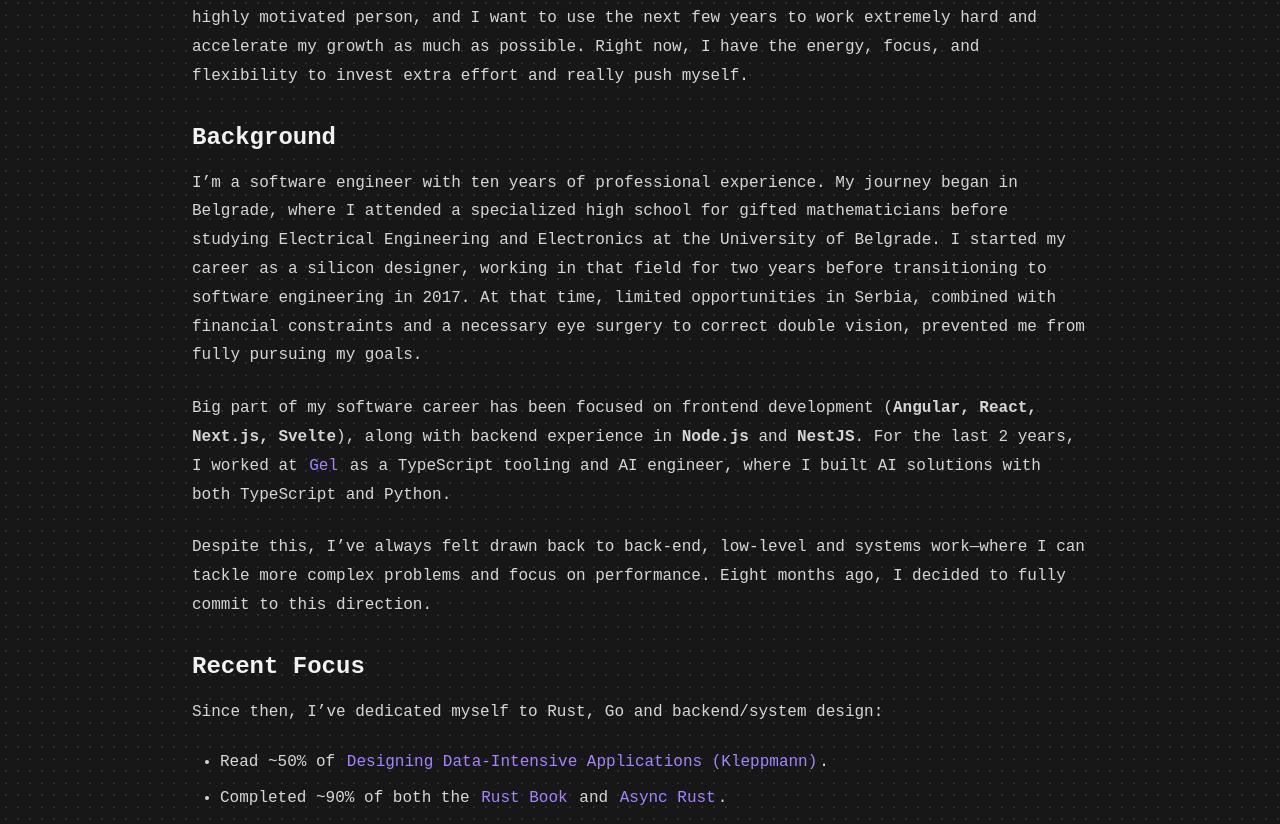
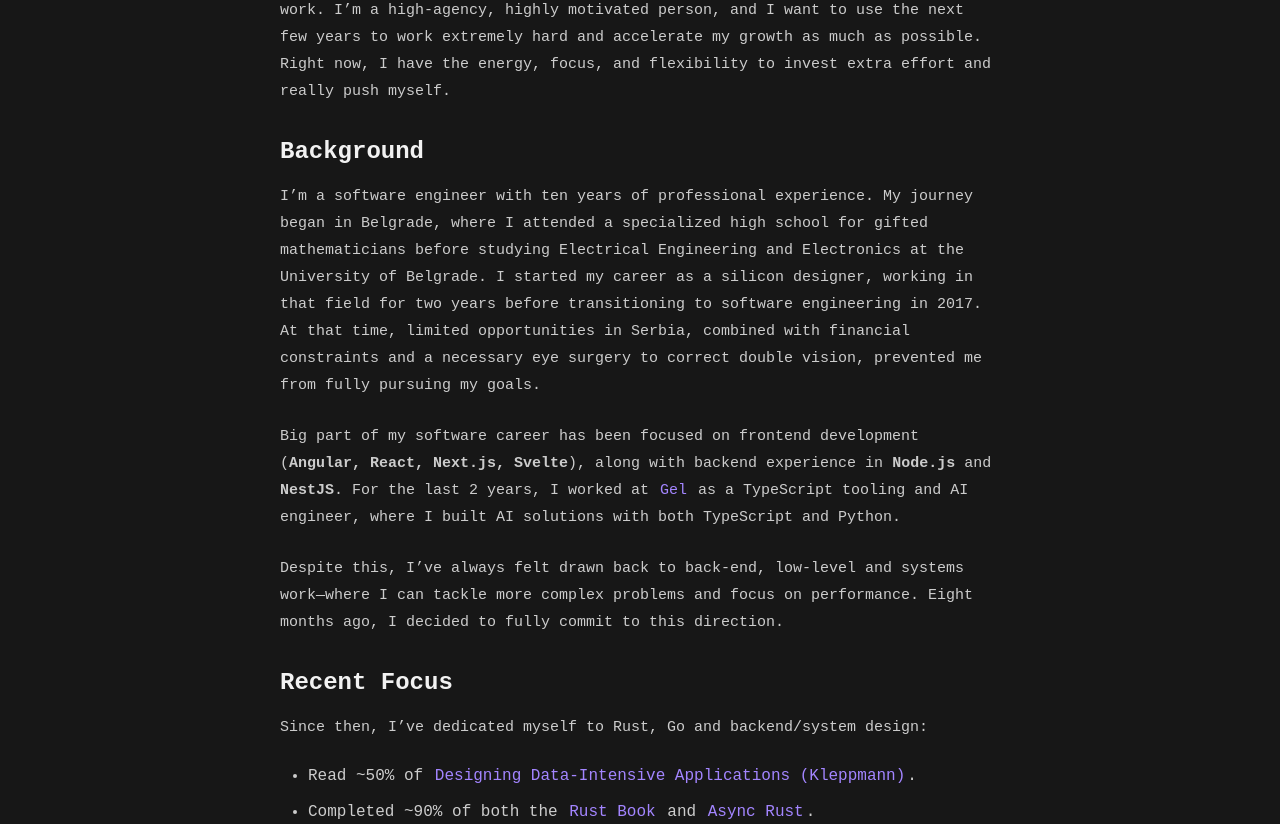
Before and after one commit to diksipav/diksipav, a Next.js app: page /cover-letter in a window 1280 px wide. Shown: the part 327-1151 px from the top of the page. Built offline with nearby package versions, Linux system fonts and the light colour scheme.

Commit message:
remove dots bg from text pages

```diff
--- a/app/components/BgLayout.tsx
+++ b/app/components/BgLayout.tsx
@@ -8,16 +8,23 @@ interface LayoutProps {
 }
 
 const Layout = ({ children }: LayoutProps) => {
-  const isHomePage = usePathname() === "/";
-
+  const enableBg =
+    usePathname() === "/" ||
+    usePathname() === "/blog/" ||
+    usePathname() === "/projects/";
+  console.log("usePathname", usePathname());
   return (
     <div
       className={`block bg-background}`}
-      style={{
-        backgroundImage:
-          "radial-gradient(circle, rgba(255,255,194,0.1) 1px, transparent 1px)",
-        backgroundSize: "12px 12px",
-      }}
+      style={
+        enableBg
+          ? {
+              backgroundImage:
+                "radial-gradient(circle, rgba(255,255,194,0.1) 1px, transparent 1px)",
+              backgroundSize: "12px 12px",
+            }
+          : {}
+      }
     >
       {children}
     </div>
--- a/app/components/Layout.tsx
+++ b/app/components/Layout.tsx
@@ -6,7 +6,7 @@ interface LayoutProps {
 
 const Layout = ({ children }: LayoutProps) => {
   return (
-    <div className="px-5 sm:px-11 block sm:grid sm:grid-cols-[1fr_532_1fr] 2xl:grid-cols-[1fr_612_1fr] 3xl:grid-cols-[1fr_700_1fr]">
+    <div className="px-5 sm:px-11 block sm:grid sm:grid-cols-[1fr_532_1fr] 2xl:grid-cols-[1fr_612_1fr] 3xl:grid-cols-[1fr_720_1fr]">
       {children}
     </div>
   );
--- a/app/cover-letter/page.tsx
+++ b/app/cover-letter/page.tsx
@@ -1,22 +1,22 @@
-import { readFile } from 'fs/promises';
-import { join } from 'path';
-import ReactMarkdown from 'react-markdown';
-import remarkGfm from 'remark-gfm';
-import type { Metadata } from 'next';
+import { readFile } from "fs/promises";
+import { join } from "path";
+import ReactMarkdown from "react-markdown";
+import remarkGfm from "remark-gfm";
+import type { Metadata } from "next";
 
 export const metadata: Metadata = {
-  title: 'Cover Letter | Dijana Pavlovic',
-  description: 'My journey toward system engineering in Rust.',
+  title: "Cover Letter | Dijana Pavlovic",
+  description: "My journey toward system engineering in Rust.",
 };
 
 async function getCoverLetter() {
   try {
-    const filePath = join(process.cwd(), 'public/content/cover-letter.md');
-    const content = await readFile(filePath, 'utf-8');
+    const filePath = join(process.cwd(), "public/content/cover-letter.md");
+    const content = await readFile(filePath, "utf-8");
     return content;
   } catch (error) {
-    console.error('Error loading cover letter:', error);
-    return '';
+    console.error("Error loading cover letter:", error);
+    return "";
   }
 }
 
@@ -25,7 +25,7 @@ export default async function CoverLetterPage() {
 
   return (
     <div className="px-5 sm:px-11 min-h-[calc(100vh-80px-35px)] my-10 md:my-20">
-      <div className="max-w-4xl mx-auto py-8">
+      <div className="max-w-[720px] mx-auto py-8">
         <article className="prose prose-invert dark:prose-dark lg:prose-xl max-w-none">
           <ReactMarkdown remarkPlugins={[remarkGfm]}>{content}</ReactMarkdown>
         </article>
--- a/app/globals.css
+++ b/app/globals.css
@@ -71,7 +71,7 @@
     --secondary: 255 100% 76%;
 
     --muted: 0 0% 25%;
-    --muted-foreground: 0 0% 84%;
+    --muted-foreground: 0 0% 80%;
 
     --border: 0 0% 20%;
     --radius: 0.5rem;
@@ -89,7 +89,7 @@
   }
 
   p {
-    font-size: 16px;
+    font-size: 15px;
     line-height: 1.8;
     margin: 0 0 24px;
   }
@@ -192,7 +192,16 @@
   }
 
   .masonry-grid {
-    @apply grid gap-3 md:gap-5 [grid-template-columns:repeat(2,minmax(180px,1fr))] sm:[grid-template-columns:repeat(auto-fill,minmax(180px,1fr))] md:[grid-template-columns:repeat(auto-fill,minmax(206px,1fr))] lg:[grid-template-columns:repeat(auto-fill,minmax(280px,1fr))] [grid-auto-rows:10px];
+    /*@apply grid gap-3 md:gap-5 [grid-template-columns:repeat(2,minmax(180px,1fr))] sm:[grid-template-columns:repeat(auto-fill,minmax(180px,1fr))] md:[grid-template-columns:repeat(auto-fill,minmax(206px,1fr))] lg:[grid-template-columns:repeat(auto-fill,minmax(280px,1fr))] [grid-auto-rows:10px];*/
+    @apply grid
+      gap-1
+      md:gap-2
+      [grid-auto-rows:10px]
+      [grid-template-columns:repeat(2,minmax(180px,1fr))]
+      sm:[grid-template-columns:repeat(auto-fill,minmax(180px,1fr))]
+      /*md:[grid-template-columns:repeat(auto-fill,minmax(206px,1fr))]*/
+      /*lg:[grid-template-columns:repeat(auto-fill,minmax(220px,1fr))]*/
+      /*xl:[grid-template-columns:repeat(auto-fill,minmax(200px,1fr))];*/;
   }
 
   .masonry-item {
```
